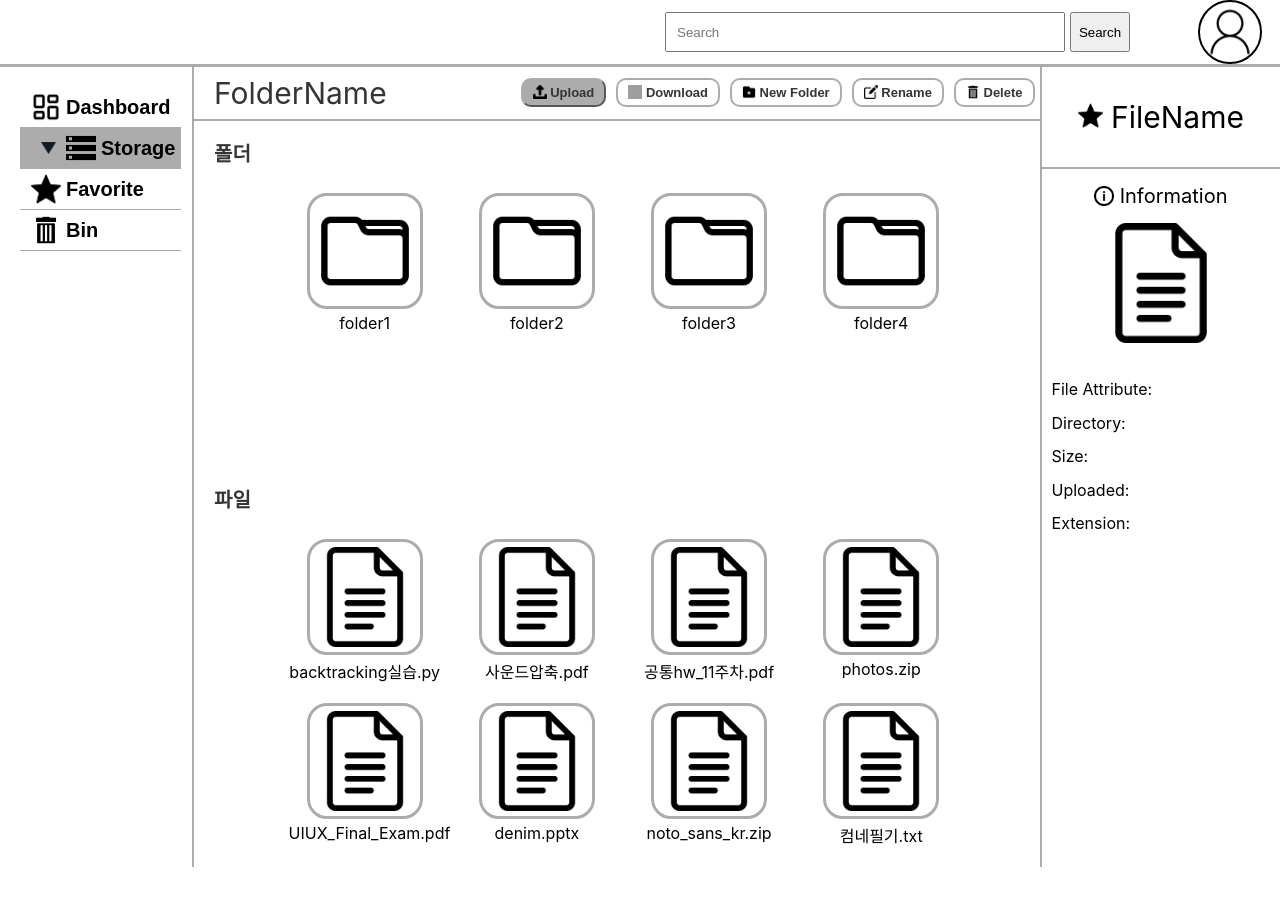
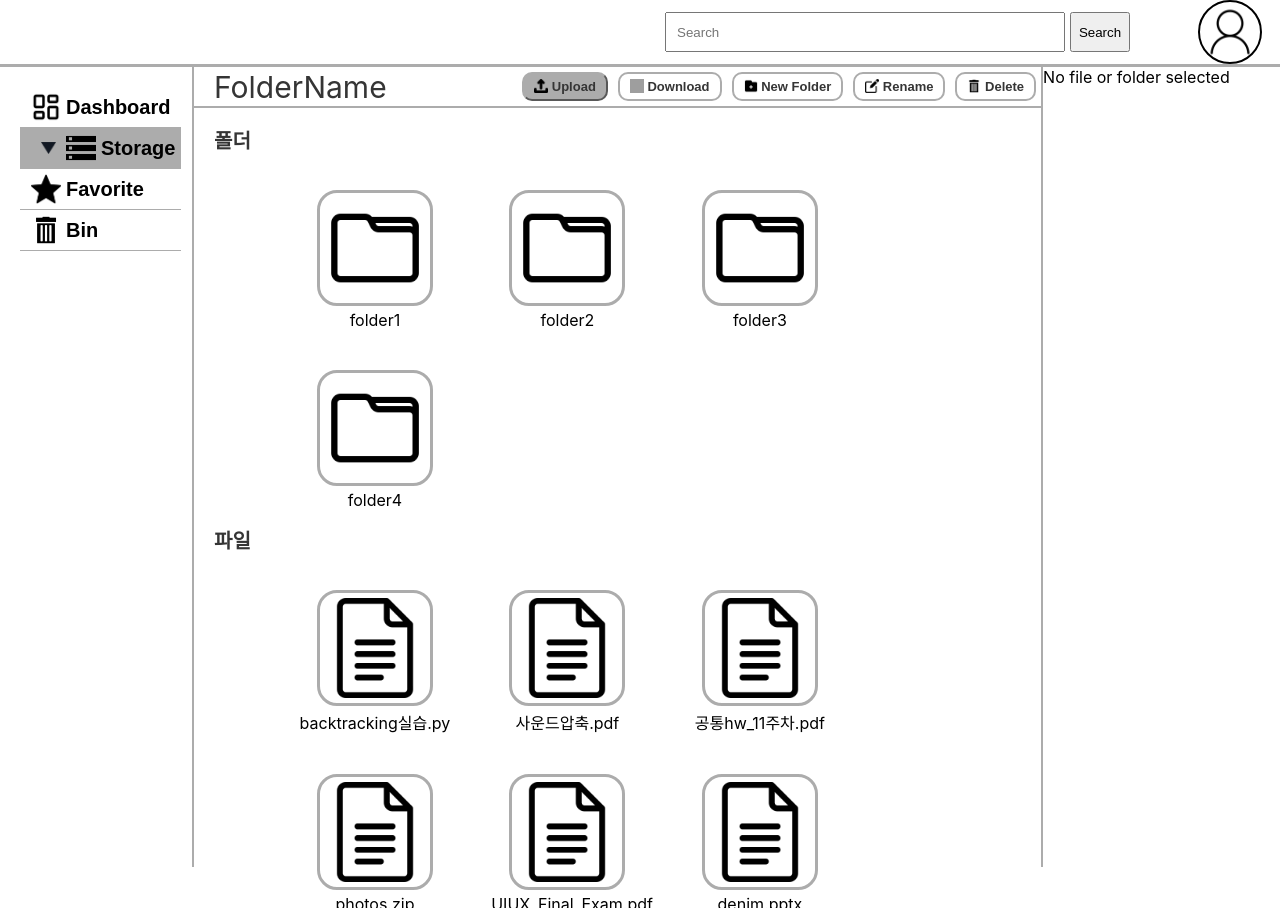
Before and after one commit to CloudComputingD/File-Market-Front, a React (Create React App) app in the folder file_market/: page /storage in a window 1280 px wide. Before the commit the page ends 867 px from the top, so only its background shows below. Built offline with nearby package versions, Linux system fonts and the light colour scheme; grey boxes are pictures that could not be loaded.

Commit message:
Fix FileInfo and Button

```diff
--- a/file_market/src/Components/Storage/FileInfo.js
+++ b/file_market/src/Components/Storage/FileInfo.js
@@ -2,8 +2,10 @@ import styles from "../../assets/css/Storage/FileInfo.module.css";
 import favoriteIcon from "../../assets/image/blackstaricon.png";
 import infoIcon from "../../assets/image/infoicon.png";
 import fileIcon from "../../assets/image/fileicon.png";
+import folderIcon from "../../assets/image/foldericon.png";
 
-const FavoriteFile = () => {
+const FavoriteFile = ({ file, folder }) => {
+  if (file) {
     return (
       <div className={styles.favoritefile_wrapper}>
         <div className={styles.favoritefile_header}>
@@ -15,19 +17,32 @@ const FavoriteFile = () => {
               height={25}
             ></img>
           </div>
-        <div className="">&nbsp;FileName</div>
+          <div className="">&nbsp;{file.title}</div>
         </div>
       </div>
     );
+  }
+  if (folder) {
+    return (
+      <div className={styles.favoritefile_wrapper}>
+        <div className={styles.favoritefile_header}>
+          <div>
+            <img
+              className={styles.favorite_mark}
+              src={favoriteIcon}
+              width={25}
+              height={25}
+            ></img>
+          </div>
+          <div className="">&nbsp;{folder.title}</div>
+        </div>
+      </div>
+    );
+  }
 };
 
-const Information = ({
-  file_attribute,
-  directory,
-  size,
-  uploaded,
-  extension,
-}) => {
+const Information = ({ file, folder }) => {
+  if (file) {
     return (
       <div className={styles.information_wrapper}>
         <div className={styles.information_header}>
@@ -36,25 +51,48 @@ const Information = ({
         </div>
         <img className={styles.information_img} src={fileIcon}></img>
         <div className={styles.information_text}>
-        File Attribute: {file_attribute}
+          File name: {file.title}
           <br></br>
-        Directory: {directory}
+          Author id: {file.user_id}
           <br></br>
-        Size: {size}
+          Size: {file.size}
           <br></br>
-        Uploaded: {uploaded}
-        <br></br>
-        Extension: {extension}
+          Uploaded: {file.created_time}
         </div>
       </div>
     );
+  }
+
+  if (folder) {
+    return (
+      <div className={styles.information_wrapper}>
+        <div className={styles.information_header}>
+          <img className="" src={infoIcon} width={20} height={20}></img>
+          &nbsp;Information
+        </div>
+        <img className={styles.information_img} src={folderIcon}></img>
+        <div className={styles.information_text}>
+          Folder name: {folder.title}
+          <br></br>
+          Author id: {folder.user_id}
+          <br></br>
+          Size: {folder.size}
+          <br></br>
+          Uploaded: {folder.created_time}
+        </div>
+      </div>
+    );
+  }
 };
 
-const FileInfo = () => {
+const FileInfo = ({ file, folder }) => {
+  if (!file && !folder) {
+    return <div>No file or folder selected</div>;
+  }
   return (
     <div className={styles.fileinfo_wrapper}>
-      <FavoriteFile></FavoriteFile>
-      <Information></Information>
+      <FavoriteFile file={file} folder={folder}></FavoriteFile>
+      <Information file={file} folder={folder}></Information>
     </div>
   );
 };
--- a/file_market/src/Components/Storage/FileList.js
+++ b/file_market/src/Components/Storage/FileList.js
@@ -1,4 +1,4 @@
-import { useState } from "react";
+import React, { useState } from "react";
 import styles from "../../assets/css/Storage/FileList.module.css";
 import uploadIcon from "../../assets/image/uploadicon.png";
 import downloadIcon from "../../assets/image/downloadicon.png";
@@ -8,7 +8,19 @@ import binIcon from "../../assets/image/binicon.png";
 import fileIcon from "../../assets/image/fileicon.png";
 import folderIcon from "../../assets/image/foldericon.png";
 
-const Button = ({ onEdit, onRemove }) => {
+const Button = ({
+  onRename,
+  onDelete,
+  onNewFolder,
+  selectedFolder,
+  selectedFile,
+}) => {
+  const handleNewFolderClick = () => {
+    if (onNewFolder) {
+      onNewFolder();
+    }
+  };
+
   return (
     <div className={styles.btn_wrapper}>
       <div className={styles.btn_title_wrapper}>FolderName</div>
@@ -24,6 +36,7 @@ const Button = ({ onEdit, onRemove }) => {
             src={uploadIcon}
             height={14}
             width={14}
+            alt="uploadIcon"
           />
           <div className={styles.text_wrapper}>&nbsp;Upload</div>
         </button>
@@ -39,46 +52,46 @@ const Button = ({ onEdit, onRemove }) => {
             src={downloadIcon}
             height={14}
             width={14}
+            alt="donwloadIcon"
           />
           <div className={styles.text_wrapper}>&nbsp;Download</div>
         </button>
 
-        <button
-          className={styles.btn_else}
-          onClick={() => {
-            alert("Make Folder");
-          }}
-        >
+        <button className={styles.btn_else} onClick={handleNewFolderClick}>
           <img
             className={styles.img_else}
             src={newFolderIcon}
             height={14}
             width={14}
+            alt="newFolderIcon"
           />
           <div className={styles.text_wrapper}>&nbsp;New Folder</div>
         </button>
 
         <button
           className={styles.btn_else}
-          onClick={() => {
-            alert("Rename Folder or File");
-          }}
+          onClick={() => onRename(selectedFolder, selectedFile)}
         >
           <img
             className={styles.img_else}
             src={renameIcon}
             height={14}
             width={14}
+            alt="renameIcon"
           />
           <div className={styles.text_wrapper}>&nbsp;Rename</div>
         </button>
 
-        <button className={styles.btn_else} onClick={onRemove}>
+        <button
+          className={styles.btn_else}
+          onClick={() => onDelete(selectedFolder, selectedFile)}
+        >
           <img
             className={styles.img_else}
             src={binIcon}
             height={14}
             width={14}
+            alt="binIcon"
           />
           <div className={styles.text_wrapper}>&nbsp;Delete</div>
         </button>
@@ -87,15 +100,37 @@ const Button = ({ onEdit, onRemove }) => {
   );
 };
 
-const Files = ({ fileList }) => {
-  const [files, setFiles] = useState([]);
+const Files = ({ fileList, onFileSelect }) => {
+  const [hoveredFile, setHoveredFile] = useState(null);
+
+  const handleFileClick = (file) => {
+    onFileSelect(file);
+  };
+
+  const handleFileMouseEnter = (file) => {
+    setHoveredFile(file);
+  };
+
+  const handleFileMouseLeave = () => {
+    setHoveredFile(null);
+  };
 
   return (
     <div className={styles.files_wrapper}>
       <h2 className={styles.filelist_title_wrapper}>파일</h2>
       <div className={styles.files_body}>
         {fileList.map((file) => (
-          <div className={styles.files_each} key={file.id}>
+          <div
+            className={styles.files_each}
+            key={file.id}
+            onClick={() => handleFileClick(file)}
+            onMouseEnter={() => handleFileMouseEnter(file)}
+            onMouseLeave={handleFileMouseLeave}
+            style={{
+              background: hoveredFile === file ? "lightblue" : "transparent",
+              fontWeight: hoveredFile === file ? "bold" : "normal",
+            }}
+          >
             <img
               className={styles.folderIcon}
               src={fileIcon}
@@ -110,15 +145,38 @@ const Files = ({ fileList }) => {
   );
 };
 
-const Folders = ({ folderList }) => {
-  const [folders, setFolders] = useState([]);
+const Folders = ({ folderList, onFolderSelect }) => {
+  const [hoveredFolder, setHoveredFolder] = useState(null);
+
+  const handleFolderClick = (folder) => {
+    onFolderSelect(folder);
+  };
+
+  const handleFolderMouseEnter = (folder) => {
+    setHoveredFolder(folder);
+  };
+
+  const handleFolderMouseLeave = () => {
+    setHoveredFolder(null);
+  };
 
   return (
     <div className={styles.files_wrapper}>
       <h2 className={styles.filelist_title_wrapper}>폴더</h2>
       <div className={styles.files_body}>
         {folderList.map((folder) => (
-          <div className={styles.files_each} key={folder.id}>
+          <div
+            className={styles.files_each}
+            key={folder.id}
+            onClick={() => handleFolderClick(folder)}
+            onMouseEnter={() => handleFolderMouseEnter(folder)}
+            onMouseLeave={handleFolderMouseLeave}
+            style={{
+              background:
+                hoveredFolder === folder ? "lightblue" : "transparent",
+              fontWeight: hoveredFolder === folder ? "bold" : "normal",
+            }}
+          >
             <img
               className={styles.folderIcon}
               src={folderIcon}
@@ -133,18 +191,31 @@ const Folders = ({ folderList }) => {
   );
 };
 
-const FileList = ({ fileList, folderList, onRemove }) => {
-  // function handleRemove() {
-  //   if (window.confirm(`${id}번째 파일/폴더를 정말 삭제하시겠습니까?`)) {
-  //     onRemove(id);
-  //   }
-  // }
+const FileList = ({
+  fileList,
+  onFileSelect,
+  folderList,
+  onFolderSelect,
+  selectedFolder,
+  selectedFile,
+  onDelete,
+  onNewFolder,
+  onRename,
+}) => {
   return (
     <div className={styles.filelist_wrapper}>
-      {/* <Button handleRemove={handleRemove}></Button> */}
-      <Button></Button>
-      <Folders folderList={folderList}></Folders>
-      <Files fileList={fileList}></Files>
+      <Button
+        onNewFolder={onNewFolder}
+        onDelete={onDelete}
+        selectedFolder={selectedFolder}
+        selectedFile={selectedFile}
+        onRename={onRename}
+      ></Button>
+      <Folders
+        folderList={folderList}
+        onFolderSelect={onFolderSelect}
+      ></Folders>
+      <Files fileList={fileList} onFileSelect={onFileSelect}></Files>
     </div>
   );
 };
--- a/file_market/src/Components/Storage/Storage.js
+++ b/file_market/src/Components/Storage/Storage.js
@@ -6,11 +6,79 @@ import FileList from "./FileList";
 import FileInfo from "./FileInfo";
 
 const Storage = ({ fileList, folderList }) => {
-  const [data, setData] = useState([]);
+  const [files, setFiles] = useState(fileList); // file lsit
 
-  const onRemove = (targetId) => {
-    const newFileList = data.filter((it) => it.id !== targetId);
-    setData(newFileList);
+  const [selectedFile, setSelectedFile] = useState(null);
+
+  const handleFileSelect = (file) => {
+    setSelectedFile(file);
+  };
+
+  const [folders, setFolders] = useState(folderList); // folder list
+
+  const [selectedFolder, setSelectedFolder] = useState(null);
+
+  const handleFolderSelect = (folder) => {
+    setSelectedFolder(folder);
+  };
+
+  const handleNewFolder = () => {
+    const folderName = prompt("Enter folder name!");
+    if (folderName) {
+      const newFolder = {
+        id: Date.now(), // 고유한 id 생성. (임시로 현재 시간 사용)
+        title: folderName,
+        created_time: new Date().getTime(),
+        deleted_time: null,
+        favorite: false,
+        user_id: 1,
+        trash: false,
+        size: 34235,
+      };
+      setFolders((prevFolders) => [...prevFolders, newFolder]); // 새로운 폴더 추가
+    }
+  };
+
+  const handleRename = (targetFolder, targetFile) => {
+    const newTitle = prompt("Enter new name!");
+    if (targetFolder) {
+      const updatedFolders = folders.map((folder) => {
+        if (folder.id === targetFolder.id) {
+          return { ...folder, title: newTitle };
+        }
+        return folder;
+      });
+      setFolders(updatedFolders);
+      setSelectedFolder(null);
+      alert("folder updated");
+    }
+    if (targetFile) {
+      const updatedFiles = files.map((file) => {
+        if (file.id === targetFile.id) {
+          return { ...file, title: newTitle };
+        }
+        return file;
+      });
+      setFiles(updatedFiles);
+      setSelectedFile(null);
+      alert("file updated");
+    }
+  };
+
+  const handleDelete = (targetFolder, targetFile) => {
+    if (targetFolder) {
+      setFolders((prevFolders) =>
+        prevFolders.filter((folder) => folder.id !== targetFolder.id)
+      );
+      setSelectedFolder(null);
+    }
+
+    if (targetFile) {
+      setFiles((prevFiles) =>
+        prevFiles.filter((file) => file.id !== targetFile.id)
+      );
+      setSelectedFile(null);
+    }
   };
 
   return (
@@ -20,11 +88,17 @@ const Storage = ({ fileList, folderList }) => {
         <Sidebar currentPage="storage" />
         <div className={styles.storage_block}>
           <FileList
-            onRemove={onRemove}
-            fileList={fileList}
-            folderList={folderList}
+            onDelete={handleDelete}
+            fileList={files}
+            folderList={folders}
+            selectedFolder={selectedFolder}
+            selectedFile={selectedFile}
+            onFileSelect={handleFileSelect}
+            onFolderSelect={handleFolderSelect}
+            onNewFolder={handleNewFolder}
+            onRename={handleRename}
           ></FileList>
-          <FileInfo></FileInfo>
+          <FileInfo file={selectedFile} folder={selectedFolder}></FileInfo>
         </div>
       </div>
     </div>
--- a/file_market/src/assets/css/Storage/FileList.module.css
+++ b/file_market/src/assets/css/Storage/FileList.module.css
@@ -31,7 +31,8 @@
     margin: 10px;
     justify-content: center;
     align-items: center;
-
+    border-radius: 20px;
+    padding: 10px;
 }
 
 .btn_wrapper {
```
Lines whose indentation alone changed are shown as unchanged.
